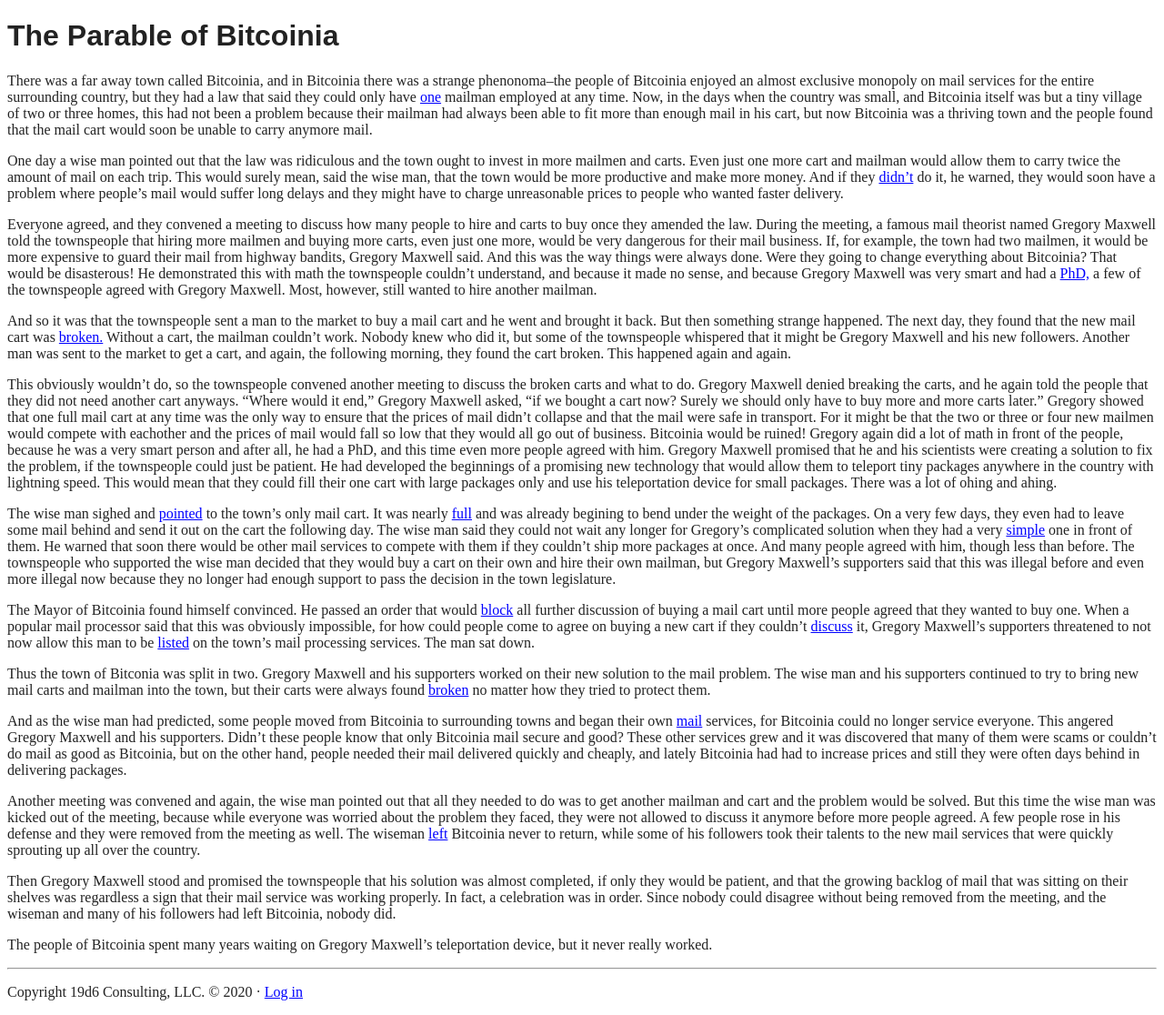
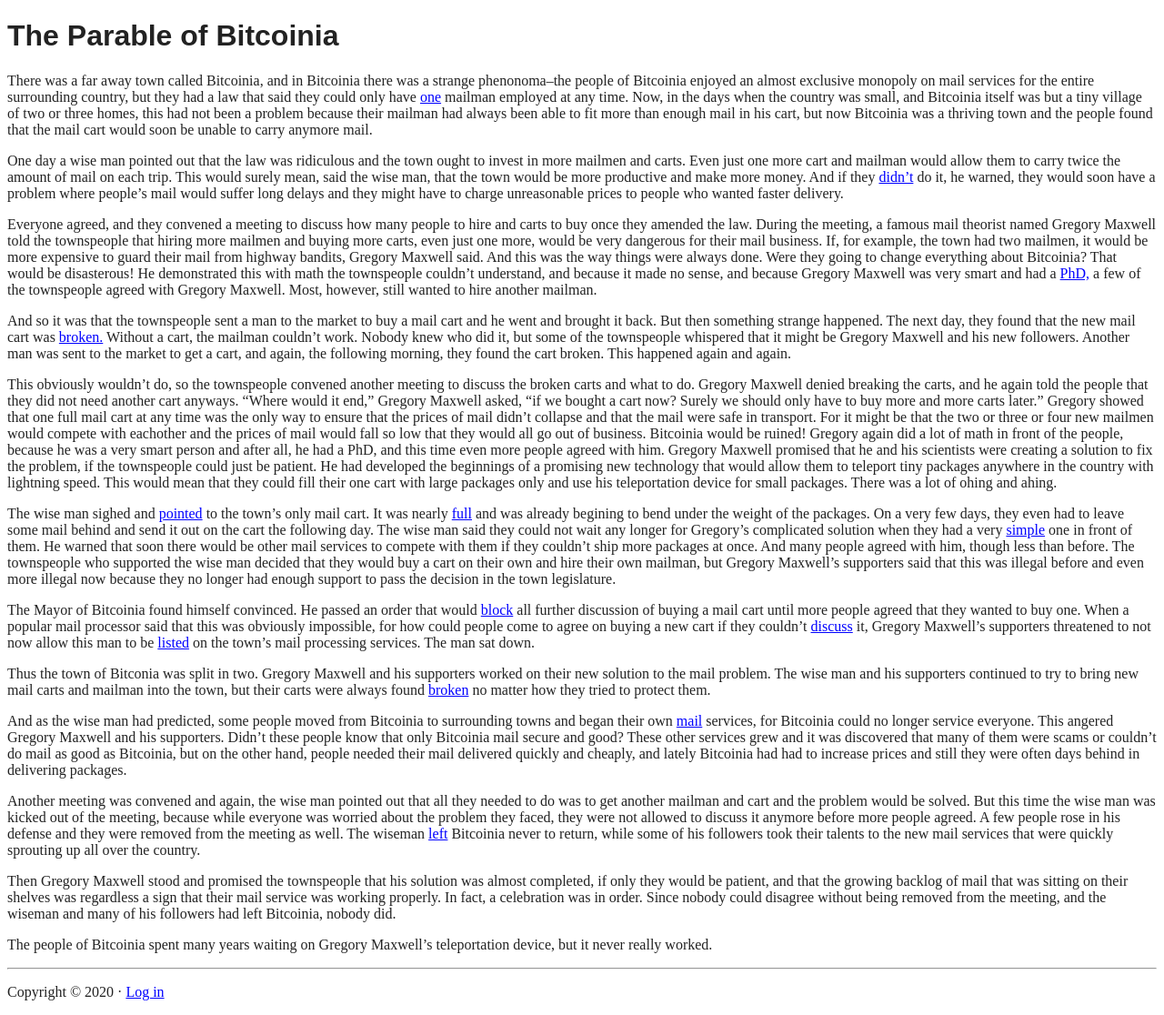
Before and after one commit to makgill/deryk, a Jekyll site: the page built from test.md, in a window 1280 px wide. Shown: the whole page at 91% size. Built offline with Jekyll 4.4.1, drawn with Linux system fonts in a browser that asks for light colours; our own code applies the rules of GitHub Pages for plain Markdown files.

Commit message:
Update default.html

```diff
--- a/_layouts/default.html
+++ b/_layouts/default.html
@@ -57,6 +57,6 @@ Hello!
 	{%- if page.long -%}
 
 	<hr>
-	<div class="creds"><p>Copyright 19d6 Consulting, LLC.  ©&nbsp;2020 · <a href="https://breakingsmart.com/wp-login.php">Log in</a></p></div>
+	<div class="creds"><p>Copyright ©&nbsp;2020 · <a href="https://breakingsmart.com/wp-login.php">Log in</a></p></div>
   {%- endif -%}
 </body></html>
```
